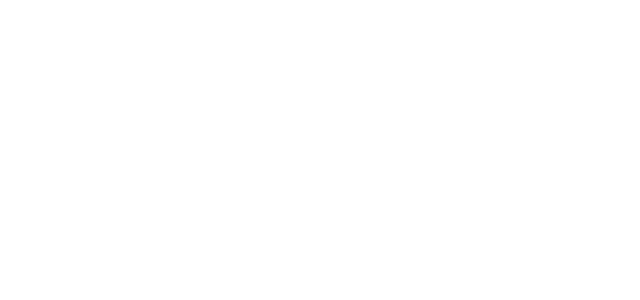
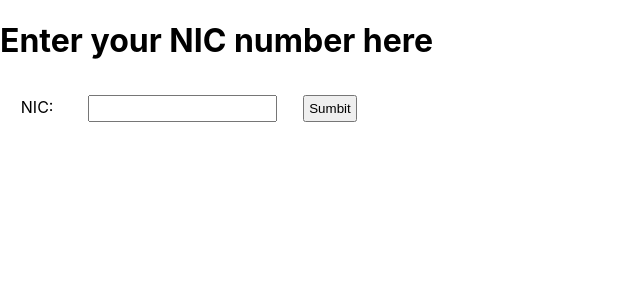
Before and after one commit to sisithajayawardhane/DetailsGeneratorNIC, a React (Create React App) app in the folder frontend/: page /details in a window 1280 px wide. Before the commit this address had no page. Shown: the top 300 px of the page, without its empty margins (0-640 px from the left). Built offline with nearby package versions, Linux system fonts and the light colour scheme.

Commit message:
redirecting to details page is done

```diff
--- a/frontend/src/App.js
+++ b/frontend/src/App.js
@@ -3,15 +3,18 @@ import {BrowserRouter as Router, Routes, Route} from "react-router-dom";
 import Register from './Register';
 import First from './First';
 import Login from './Login';
+import DetailsGenerator from './DetailsGenerator';
 
 function App() {
   return (
     <Router>
       <div>
         <Routes>
+
+          <Route path="/register" element = {<Register/>}/>
+          <Route path="/details" element = {<DetailsGenerator/>}/>
+          <Route path="/login" element = {<Login/>}/>
           <Route path="/" element = {<First/>}/>
-          <Route path="/register" element = {<Register/>}/>
-          <Route path="/login" element = {<Login/>}/>
 
 
         </Routes>
--- /dev/null
+++ b/frontend/src/DetailsGenerator.js
@@ -0,0 +1,36 @@
+import React, {useState} from "react";
+
+export default function DetailsGenerator(){
+
+    const [id,setId] = useState(0);
+    const [year,setYear] = useState(0);
+    const [gender,setGender] = useState("");
+
+
+
+    const generator = () => {
+        let number = id.replace("v", "") && id.replace("x", "");
+        let num = Number(number);
+        if (num < 100000){
+            let year = 1900+(num/1000);
+            setYear(year);
+            let a = num % 1000;
+            if (a < 500){
+                setGender("male");
+            }else {
+                setGender("female");
+            }
+        }
+    }
+
+    return(
+        <div>
+            <h1>Enter your NIC number here</h1>
+            <label>NIC:</label>
+            <input type="text" onChange={(e)=>{
+                    setId(e.target.value);
+                }}></input>
+            <button onClick={generator}>Sumbit</button>
+        </div>
+    )
+}
--- a/frontend/src/Login.js
+++ b/frontend/src/Login.js
@@ -1,9 +1,11 @@
 import React,{useState} from "react";
+import { useNavigate } from "react-router-dom";
 import './App.css';
 import Axios from 'axios';
 
 export default function Login(){
 
+    const navigate = useNavigate();
     const [usernameLog,setUsernameLog] = useState("");
     const [passwordLog,setPasswordLog] = useState("");
 
@@ -14,6 +16,8 @@ export default function Login(){
             password:passwordLog
         }).then(()=>{
             alert("Login Succes!");
+            navigate("/details");
+
         }).catch((err)=>{
             alert(err);
         })
```
